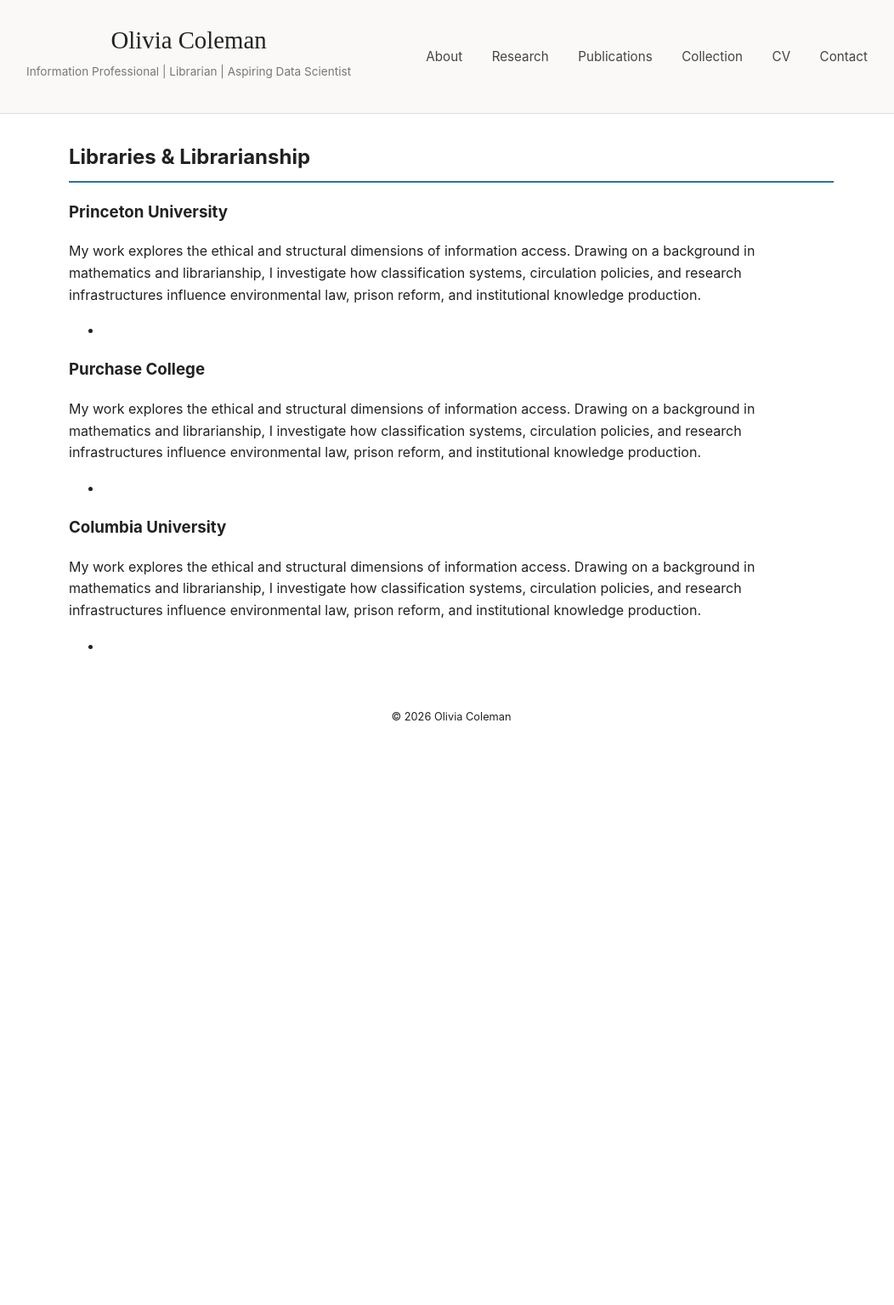
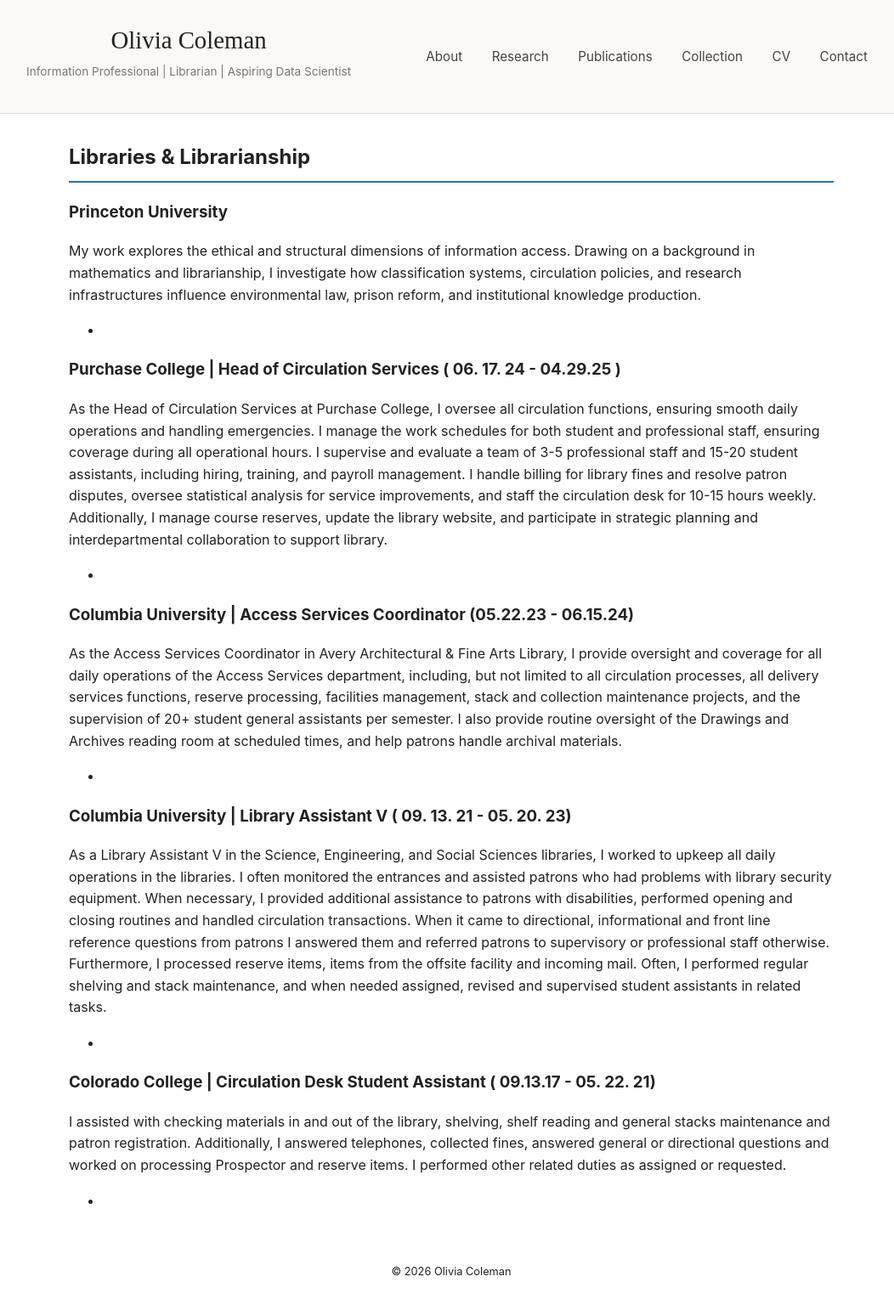
Before and after one commit to caivilo/caivilo.github.io, a Jekyll site: the page built from cv.md, in a window 1280 px wide. Shown: the whole page at 85% size, without its empty margins (109-1161 px from the left). Built offline with Jekyll 4.4.1, drawn with Linux system fonts in a browser that asks for light colours; before the commit the page ends 900 px from its top, so only the background shows below that.

Commit message:
Update cv.md

```diff
--- a/cv.md
+++ b/cv.md
@@ -1,7 +1,7 @@
 ---
 layout: default
 title: CV
-permalink: /CV/
+permalink: /cv/
 ---
 
 <section>
@@ -18,23 +18,33 @@
     </ul>
   </p>
 
-  <h3>Purchase College</h3>
+  <h3>Purchase College | Head of Circulation Services ( 06. 17. 24  - 04.29.25 )</h3>
   <p>
-    My work explores the ethical and structural dimensions of information access.
-    Drawing on a background in mathematics and librarianship, I investigate how
-    classification systems, circulation policies, and research infrastructures
-    influence environmental law, prison reform, and institutional knowledge production.
+   As the Head of Circulation Services at Purchase College, I oversee all circulation functions, ensuring smooth daily operations and handling emergencies. I manage the work schedules for both student and professional staff, ensuring coverage during all operational hours. I supervise and evaluate a team of 3-5 professional staff and 15-20 student assistants, including hiring, training, and payroll management. I handle billing for library fines and resolve patron disputes, oversee statistical analysis for service improvements, and staff the circulation desk for 10-15 hours weekly. Additionally, I manage course reserves, update the library website, and participate in strategic planning and interdepartmental collaboration to support library.
         <ul>
       <li></li>
     </ul>
   </p>
 
-  <h3>Columbia University</h3>
+  <h3>Columbia University |  Access Services Coordinator (05.22.23 - 06.15.24)</h3>
   <p>
-    My work explores the ethical and structural dimensions of information access.
-    Drawing on a background in mathematics and librarianship, I investigate how
-    classification systems, circulation policies, and research infrastructures
-    influence environmental law, prison reform, and institutional knowledge production.
+    As the Access Services Coordinator in Avery Architectural & Fine Arts Library, I provide oversight and coverage for all daily operations of the Access Services department, including, but not limited to all circulation processes, all delivery services functions, reserve processing, facilities management, stack and collection maintenance projects, and the supervision of 20+ student general assistants per semester. I also provide routine oversight of the Drawings and Archives reading room at scheduled times, and help patrons handle archival materials.
+    <ul>
+      <li></li>
+    </ul>
+  </p>
+
+<h3>Columbia University |  Library Assistant V ( 09. 13. 21 - 05. 20. 23)</h3>
+  <p>
+  As a Library Assistant V in the Science, Engineering, and Social Sciences libraries, I worked to upkeep all daily operations in the libraries. I often monitored the entrances and assisted patrons who had problems with library security equipment. When necessary, I provided additional assistance to patrons with disabilities, performed opening and closing routines and handled circulation transactions. When it came to directional, informational and front line reference questions from patrons I answered them and referred patrons to supervisory or professional staff otherwise. Furthermore, I processed reserve items, items from the offsite facility and incoming mail. Often, I performed regular shelving and stack maintenance, and when needed assigned, revised and supervised student assistants in related tasks.
+    <ul>
+      <li></li>
+    </ul>
+  </p>
+
+<h3>Colorado College |  Circulation Desk Student Assistant (  09.13.17 -  05. 22. 21)</h3>
+  <p>
+  I assisted with checking materials in and out of the library, shelving, shelf reading and general stacks maintenance and patron registration. Additionally, I answered telephones, collected fines, answered general or directional questions and worked on processing Prospector and reserve items. I performed other related duties as assigned or requested.
     <ul>
       <li></li>
     </ul>
```
